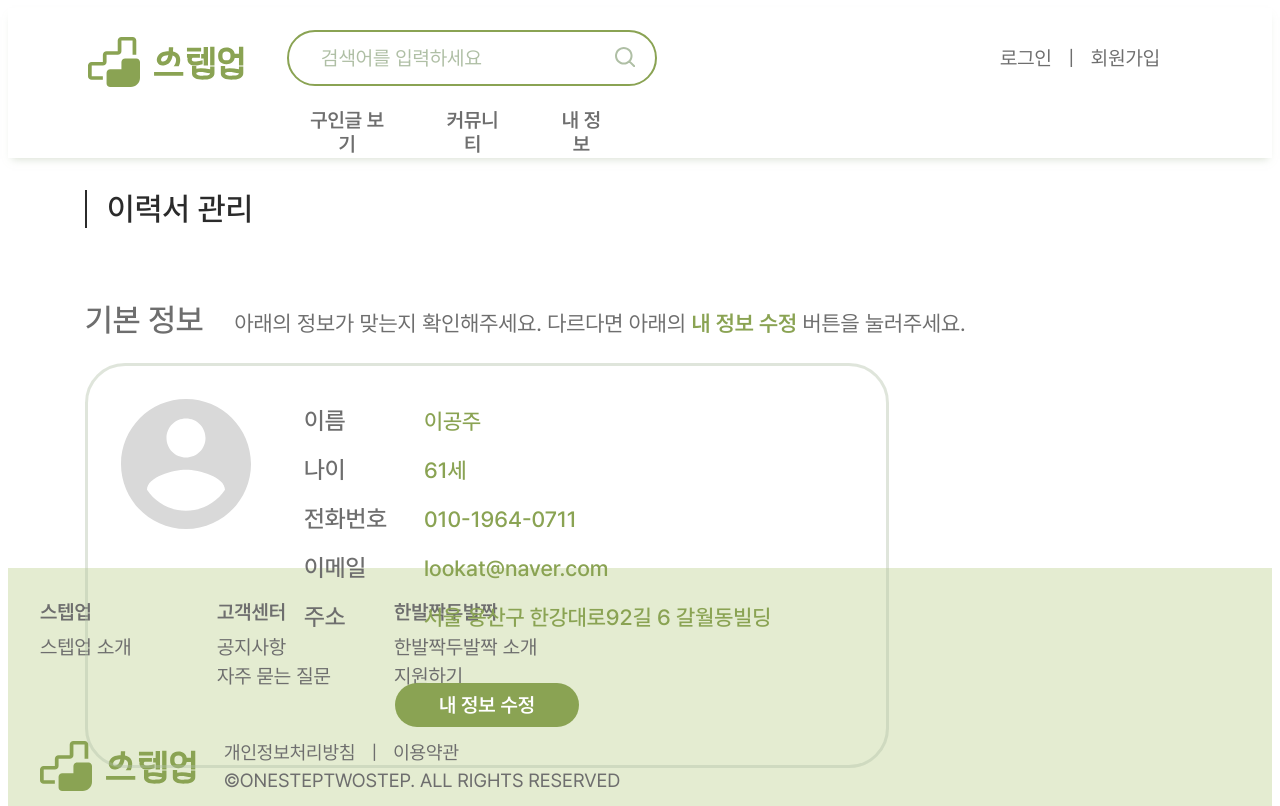
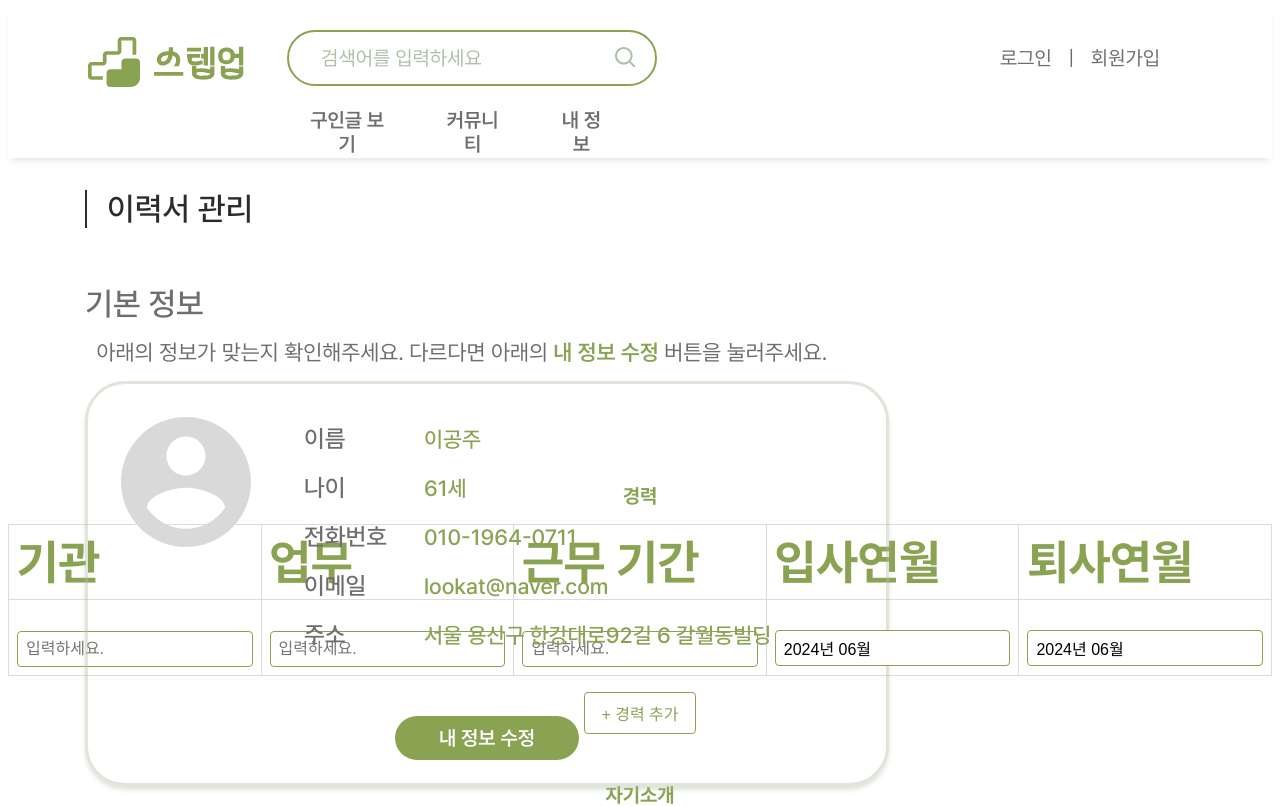
Before and after one commit to ICT-project-stepup/stepup-web, a React (Create React App) app: page /manageresume in a window 1280 px wide. Shown: the top 806 px of the page. Built offline with nearby package versions, Linux system fonts and the light colour scheme.

Commit message:
Feat: 이력서 관리 페이지 컴포넌트 분리

```diff
--- a/package.json
+++ b/package.json
@@ -7,6 +7,7 @@
     "@testing-library/react": "^13.4.0",
     "@testing-library/user-event": "^13.5.0",
     "react": "^18.3.1",
+    "react-datepicker": "^6.9.0",
     "react-dom": "^18.3.1",
     "react-router-dom": "^6.23.1",
     "react-scripts": "5.0.1",
--- /dev/null
+++ b/src/components/homeless/resume/Career.js
@@ -0,0 +1,130 @@
+import React, { useState } from "react";
+import styled from "styled-components";
+import DatePicker from "react-datepicker";
+import "react-datepicker/dist/react-datepicker.css";
+
+const CareerSection = () => {
+  const [startDate, setStartDate] = useState(new Date());
+  const [endDate, setEndDate] = useState(new Date());
+
+  return (
+    <>
+      <SectionTitle>경력</SectionTitle>
+      <Table>
+        <thead>
+          <tr>
+            <th>기관</th>
+            <th>업무</th>
+            <th>근무 기간</th>
+            <th>입사연월</th>
+            <th>퇴사연월</th>
+          </tr>
+        </thead>
+        <tbody>
+          <tr>
+            <td>
+              <Input placeholder="입력하세요." />
+            </td>
+            <td>
+              <Input placeholder="입력하세요." />
+            </td>
+            <td>
+              <Input placeholder="입력하세요." />
+            </td>
+            <td>
+              <DatePickerWrapper>
+                <DatePicker
+                  selected={startDate}
+                  onChange={(date) => setStartDate(date)}
+                  dateFormat="yyyy년 MM월"
+                  showMonthYearPicker
+                />
+              </DatePickerWrapper>
+            </td>
+            <td>
+              <DatePickerWrapper>
+                <DatePicker
+                  selected={endDate}
+                  onChange={(date) => setEndDate(date)}
+                  dateFormat="yyyy년 MM월"
+                  showMonthYearPicker
+                />
+              </DatePickerWrapper>
+            </td>
+          </tr>
+        </tbody>
+      </Table>
+      <AddCareerButton>+ 경력 추가</AddCareerButton>
+    </>
+  );
+};
+
+const SectionTitle = styled.h2`
+  font-size: 1.25rem;
+  font-weight: 600;
+  margin-bottom: 1rem;
+`;
+
+const Table = styled.table`
+  width: 100%;
+  border-collapse: collapse;
+  margin-bottom: 1rem;
+
+  th,
+  td {
+    border: 1px solid #dcdcdc;
+    padding: 0.5rem;
+    text-align: left;
+  }
+
+  th {
+    font-weight: 600;
+  }
+
+  td {
+    input {
+      width: 100%;
+      box-sizing: border-box;
+    }
+  }
+`;
+
+const Input = styled.input`
+  border: 1px solid #8aa353;
+  border-radius: 0.25rem;
+  padding: 0.5rem;
+  font-size: 1rem;
+`;
+
+const DatePickerWrapper = styled.div`
+  .react-datepicker-wrapper {
+    width: 100%;
+  }
+  .react-datepicker__input-container {
+    input {
+      width: 100%;
+      border: 1px solid #8aa353;
+      border-radius: 0.25rem;
+      padding: 0.5rem;
+      font-size: 1rem;
+    }
+  }
+`;
+
+const AddCareerButton = styled.button`
+  border: 1px solid #8aa353;
+  border-radius: 0.25rem;
+  background: white;
+  color: #8aa353;
+  font-size: 1rem;
+  padding: 0.5rem 1rem;
+  cursor: pointer;
+  margin-bottom: 2rem;
+
+  &:hover {
+    background: #8aa353;
+    color: white;
+  }
+`;
+
+export default CareerSection;
--- /dev/null
+++ b/src/components/homeless/resume/ProfileInfo.js
@@ -0,0 +1,164 @@
+import React from "react";
+import styled from "styled-components";
+import { ReactComponent as ProfileIcon } from "../../../icons/ProfileIcon.svg";
+
+const ProfileInfo = ({ userInfoArray }) => {
+  return (
+    <Container>
+      <Title>기본 정보</Title>
+
+      <Description>
+        아래의 정보가 맞는지 확인해주세요. 다르다면 아래의
+        <Highlight> 내 정보 수정</Highlight> 버튼을 눌러주세요.
+      </Description>
+
+      <InformBox>
+        <StyledProfile />
+
+        <Info>
+          {userInfoArray.map((item, index) => (
+            <InfoRow key={index}>
+              <InfoLabel>{item.label}</InfoLabel>
+              <InfoValue>{item.value}</InfoValue>
+            </InfoRow>
+          ))}
+        </Info>
+        <Button>내 정보 수정</Button>
+      </InformBox>
+    </Container>
+  );
+};
+
+const Container = styled.div`
+position: absolute;
+top: 17.8125rem;
+left: 5.3125rem;
+align-items: center;
+`;
+
+const Title = styled.div`
+  width: 7.4375rem;
+  height: 2.375rem;
+  font-family: "Pretendard-Medium";
+  font-style: normal;
+  font-weight: 500;
+  font-size: 2rem;
+  line-height: 2.375rem;
+  color: #6e6e6e;
+  margin-bottom: 1rem;
+`;
+
+const Description = styled.div`
+  width: 45.75rem;
+  height: 1.625rem;
+  margin-left: 0.6875rem;
+  font-family: "Pretendard-Regular";
+  font-style: normal;
+  font-weight: 400;
+  font-size: 1.375rem;
+  line-height: 1.625rem;
+  color: #6e6e6e;
+  margin-bottom: 1rem;
+`;
+
+const Highlight = styled.span`
+  font-family: "Pretendard-SemiBold";
+  font-size: 1.375rem;
+  font-weight: 600;
+  line-height: 1.640625rem;
+  text-align: left;
+  color: #8aa353;
+`;
+
+const StyledProfile = styled(ProfileIcon)`
+  margin-right: 1.25rem;
+  margin-left: 1.25rem;
+  margin-top: 1.25rem;
+`;
+
+const InformBox = styled.div`
+  box-sizing: border-box;
+  display: flex;
+  width: 50.25rem;
+  height: 25.3125rem;
+  border: 0.1875rem solid rgba(175, 191, 165, 0.4);
+  border-radius: 2.5rem;
+  box-shadow: 0 0.25rem 0.25rem rgba(175, 191, 165, 0.4);
+  margin-bottom: 2rem;
+`;
+
+const Info = styled.div`
+  display: flex;
+  flex-direction: column;
+  margin-left: 1.25rem;
+  margin-top: 2.5rem;
+`;
+
+const InfoRow = styled.div`
+  display: flex;
+  align-items: center;
+  margin-bottom: 1.25rem;
+`;
+
+const InfoLabel = styled.div`
+  width: 7.5rem;
+  font-family: "Pretendard-Medium";
+  font-style: normal;
+  font-weight: 500;
+  font-size: 1.5rem;
+  line-height: 1.8125rem;
+  color: #6e6e6e;
+  display: flex;
+  align-items: center;
+`;
+
+const InfoValue = styled.div`
+  font-family: "Pretendard-Medium";
+  font-style: normal;
+  font-weight: 500;
+  font-size: 1.375rem;
+  line-height: 1.625rem;
+  display: flex;
+  align-items: center;
+  color: #8aa353;
+`;
+
+const Button = styled.button`
+  /* 내 정보 수정 버튼 */
+
+  position: absolute;
+
+  // 버튼 크기
+
+  width: 11.5rem;
+  height: 2.75rem;
+
+  // 버튼 위치
+
+  top: 85%;
+  left: 50%;
+  transform: translate(-50%, -50%);
+
+  // 버튼 꾸미기
+
+  background: #8aa353;
+  border-radius: 1.5625rem;
+
+  font-family: "Pretendard-SemiBold";
+  font-style: normal;
+  font-weight: 600;
+  font-size: 1.25rem;
+  line-height: 1.5rem;
+
+  display: flex;
+  align-items: center;
+  text-align: center;
+  justify-content: center;
+
+  border: none;
+  cursor: pointer;
+
+  color: #ffffff;
+`;
+
+export default ProfileInfo;
--- /dev/null
+++ b/src/components/homeless/resume/SelfIntroduction.js
@@ -0,0 +1,28 @@
+import React from "react";
+import styled from "styled-components";
+
+const SelfIntroduction = () => {
+  return (
+    <>
+      <SectionTitle>자기소개</SectionTitle>
+      <Textarea placeholder="입력하세요." />
+    </>
+  );
+};
+
+const SectionTitle = styled.h2`
+  font-size: 1.25rem;
+  font-weight: 600;
+  margin-bottom: 1rem;
+`;
+
+const Textarea = styled.textarea`
+  width: 100%;
+  height: 8rem;
+  border: 1px solid #dcdcdc;
+  border-radius: 0.25rem;
+  padding: 0.5rem;
+  font-size: 1rem;
+`;
+
+export default SelfIntroduction;
--- a/src/pages/homeless/HmlsMyPage.js
+++ b/src/pages/homeless/HmlsMyPage.js
@@ -28,6 +28,7 @@ export default function HmlsMyPage() {
   };
 
   return (
+    <Container>
       <Test>
         <Content>
           <StyledProfile />
@@ -52,18 +53,20 @@ export default function HmlsMyPage() {
           </SaveBox>
         </ButtonBox>
       </Test>
+    </Container>
   );
 }
+
+const Container = styled.div`
+  display: flex;
+  justify-content: center;
+  align-items: center;
+  height: 100vh;
+`;
 
 const Test = styled.div`
   /* 전체 네모 박스 */
 
-  position: absolute;
-  top: 50%;
-  left: 50%;
-  transform: translate(-50%, -50%);
-
-  box-sizing: border-box;
   width: 75.375rem;
   height: 29.1875rem;
   border: 0.1875rem solid rgba(175, 191, 165, 0.4);
@@ -72,6 +75,7 @@ const Test = styled.div`
   flex-direction: column;
   justify-content: center;
   align-items: center;
+  box-shadow: 0 0.25rem 0.25rem rgba(175, 191, 165, 0.4); // 테두리에만 그림자 추가
 `;
 
 const Content = styled.div`
--- a/src/pages/homeless/resume/ManageResume.js
+++ b/src/pages/homeless/resume/ManageResume.js
@@ -1,8 +1,8 @@
-// ManageResume.js
-
-import React, { useState } from "react";
-import { styled } from "styled-components";
-import { ReactComponent as ProfileIcon } from "../../../icons/ProfileIcon.svg";
+import React from "react";
+import styled from "styled-components";
+import ProfileInfo from "../../../components/homeless/resume/ProfileInfo";
+import CareerSection from "../../../components/homeless/resume/Career";
+import SelfIntroduction from "../../../components/homeless/resume/SelfIntroduction";
 
 /* 채은 */
 export default function ManageResume() {
@@ -24,43 +24,24 @@ export default function ManageResume() {
   ];
 
   return (
-    <Test>
+    <Container>
       <Text>
         <span>이력서 관리</span>
       </Text>
-
-      <Inform>
-        <span className="title">기본 정보</span>
-        <span className="description">
-          아래의 정보가 맞는지 확인해주세요. 다르다면 아래의{" "}
-          <span className="highlight">내 정보 수정</span> 버튼을 눌러주세요.
-        </span>
-        <InformBox>
-          <StyledProfile />
-
-          <Info>
-            {userInfoArray.map((info, index) => (
-              <InfoRow key={index}>
-                <InfoLabel>{info.label}</InfoLabel>
-                <InfoValue>{info.value}</InfoValue>
-              </InfoRow>
-            ))}
-          </Info>
-
-          <Button>내 정보 수정</Button>
-        </InformBox>
-      </Inform>
-    </Test>
+      <ProfileInfo userInfoArray={userInfoArray} />
+      <CareerSection />
+      <SelfIntroduction />
+    </Container>
   );
 }
 
-const Test = styled.div`
-  width: 100%;
-  height: 100%;
+const Container = styled.div`
+  min-height: 100vh;
   display: flex;
+  flex-direction: column;
   justify-content: center;
+  align-items: center;
   margin-top: 10rem;
-
   font-family: "Pretendard-Bold";
   font-size: 3rem;
   color: #8aa353;
@@ -68,7 +49,6 @@ const Test = styled.div`
 
 const Text = styled.div`
   /*이력서 관리 텍스트*/
-
   box-sizing: border-box;
   position: absolute;
   width: 12.3125rem;
@@ -88,144 +68,3 @@ const Text = styled.div`
   padding-left: 1.25rem;
   color: #2b2b2b;
 `;
-
-const Inform = styled.div`
-  /* 기본 정보 */
-
-  position: absolute;
-  top: 17.8125rem;
-  left: 5.3125rem;
-  align-items: center;
-
-  // 기본 정보 텍스트
-  .title {
-    width: 7.4375rem;
-    height: 2.375rem;
-    font-family: "Pretendard-Medium";
-    font-style: normal;
-    font-weight: 500;
-    font-size: 2rem;
-    line-height: 2.375rem;
-    color: #6e6e6e;
-    margin-right: 1.25rem;
-  }
-
-  // 설명
-  .description {
-    width: 45.75rem;
-    height: 1.625rem;
-    margin-left: 0.6875rem;
-    font-family: "Pretendard-Regular";
-    font-style: normal;
-    font-weight: 400;
-    font-size: 1.375rem;
-    line-height: 1.625rem;
-    color: #6e6e6e;
-  }
-
-  .highlight {
-    font-family: "Pretendard-SemiBold";
-    font-size: 1.375rem;
-    font-weight: 600;
-    line-height: 1.640625rem;
-    text-align: left;
-    color: #8aa353;
-  }
-`;
-
-const StyledProfile = styled(ProfileIcon)`
-  // 프로필 이미지
-  margin-right: 1.25rem;
-  margin-left: 1.25rem;
-  margin-top: 1.25rem;
-`;
-
-const InformBox = styled.div`
-  /* 기본 정보 박스 */
-
-  box-sizing: border-box;
-  display: flex;
-  width: 50.25rem;
-  height: 25.3125rem;
-  margin-top: 1.25rem;
-  border: 0.1875rem solid rgba(175, 191, 165, 0.4);
-  border-radius: 2.5rem;
-  position: absolute;
-`;
-
-const Info = styled.div`
-  /* 정보 데이터들 */
-
-  display: flex;
-  flex-direction: column;
-  margin-left: 1.25rem;
-  margin-top: 2.5rem;
-`;
-
-const InfoRow = styled.div`
-  display: flex;
-  align-items: center;
-  margin-bottom: 1.25rem;
-`;
-
-const InfoLabel = styled.div`
-  width: 7.5rem;
-  font-family: "Pretendard-Medium";
-  font-style: normal;
-  font-weight: 500;
-  font-size: 1.5rem;
-  line-height: 1.8125rem;
-  color: #6e6e6e;
-  display: flex;
-  align-items: center;
-`;
-
-const InfoValue = styled.div`
-  /* 정보 데이터 */
-  font-family: "Pretendard-Medium";
-  font-style: normal;
-  font-weight: 500;
-  font-size: 1.375rem;
-  line-height: 1.625rem;
-  display: flex;
-  align-items: center;
-  color: #8aa353;
-`;
-
-const Button = styled.button`
-  /* 내 정보 수정 버튼 */
-
-  position: absolute;
-
-  // 버튼 크기
-
-  width: 11.5rem;
-  height: 2.75rem;
-
-  // 버튼 위치
-
-  top: 85%;
-  left: 50%;
-  transform: translate(-50%, -50%);
-
-  // 버튼 꾸미기
-
-  background: #8aa353;
-  border-radius: 1.5625rem;
-
-  font-family: "Pretendard-SemiBold";
-  font-style: normal;
-  font-weight: 600;
-  font-size: 1.25rem;
-  line-height: 1.5rem;
-
-  display: flex;
-  align-items: center;
-  text-align: center;
-  justify-content: center;
-
-  border: none;
-  cursor: pointer;
-
-  color: #ffffff;
-`;
```
Also changed, not shown: 1 other file (tests, documents, lock files or other folders). Lines whose indentation alone changed are shown as unchanged.
